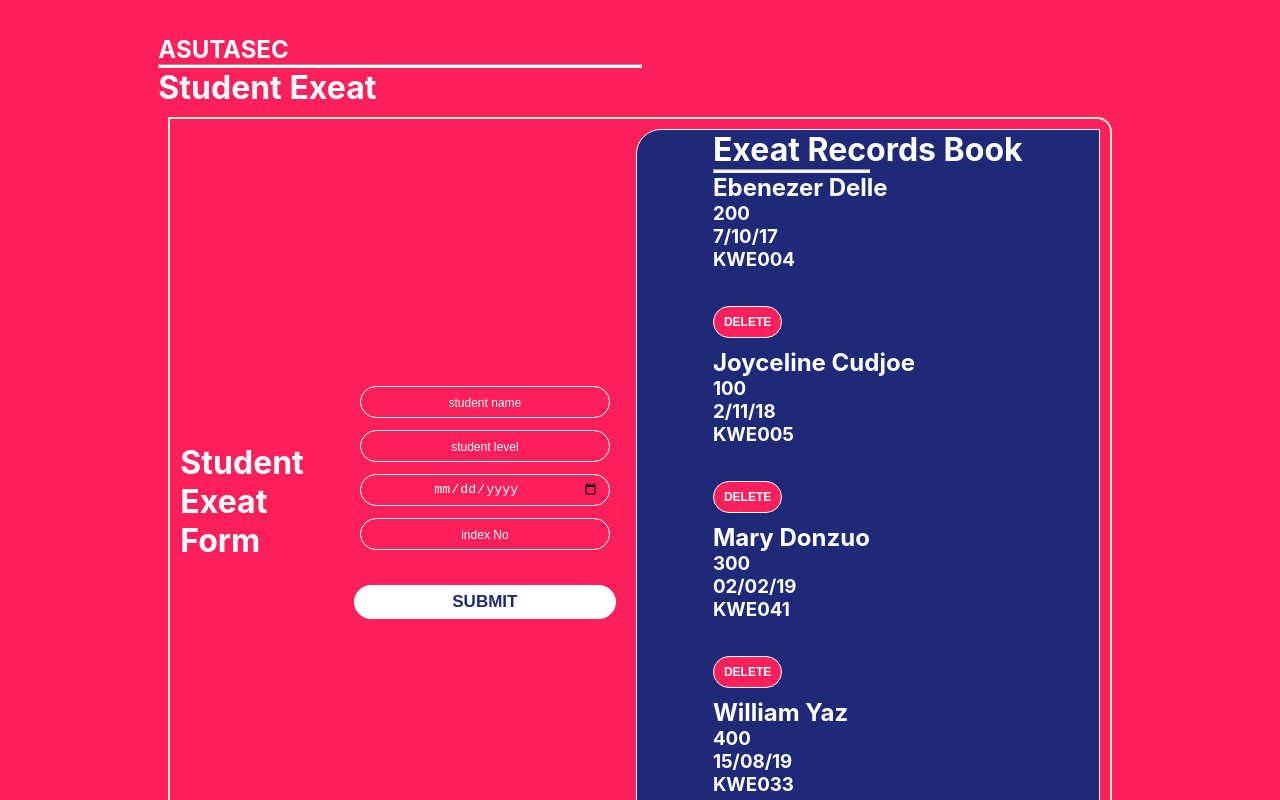
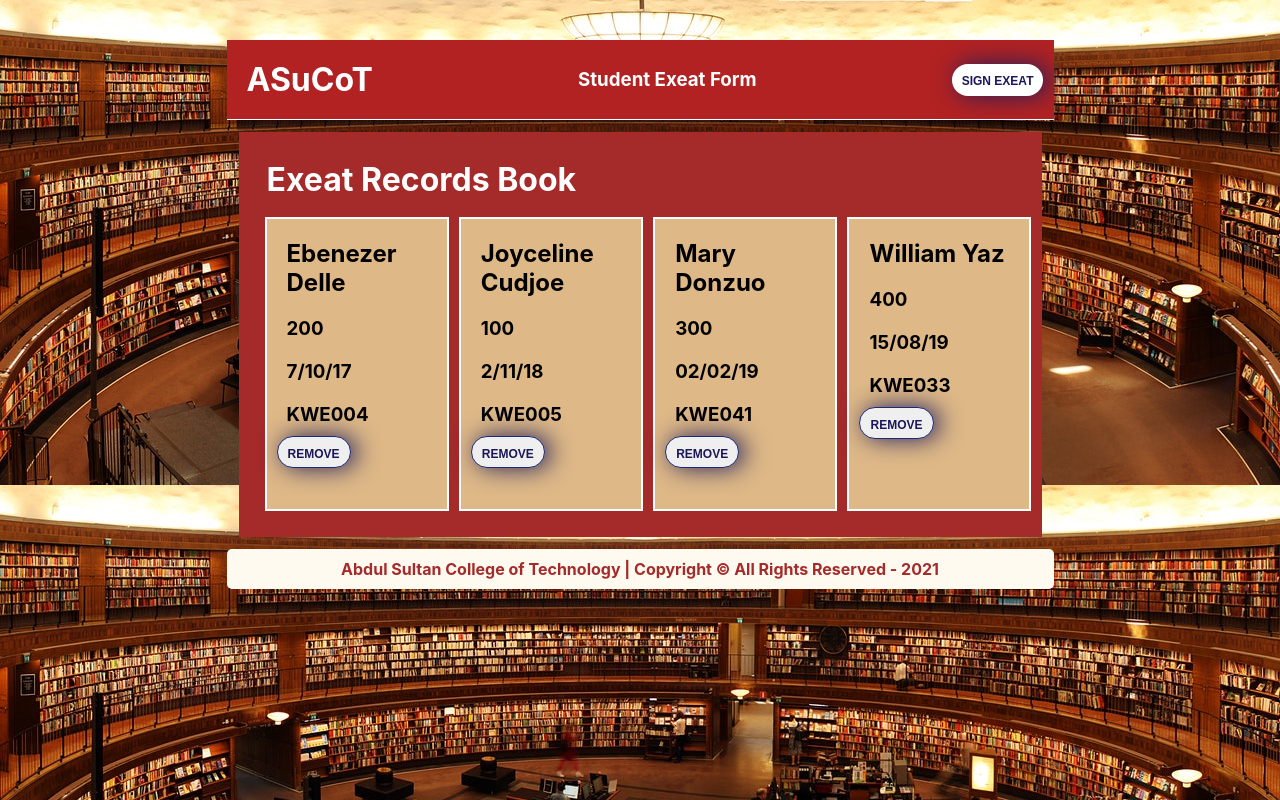
Before and after one commit to abdulsultans/React-JS-school-exeat, a React (Create React App) app: page / in a window 1280 px wide. Shown: the top 800 px of the page. Built offline with nearby package versions, Linux system fonts and the light colour scheme.

Commit message:
added some styles and effects

```diff
--- a/src/App.css
+++ b/src/App.css
@@ -1,39 +1,48 @@
 * {
   margin: 0px;
-  padding: 0px;
-}
-
-.container {
-  border: 2px solid white;
-  width: 100%;
-  height: 12vh;
-  background: "";
-  color: #fff;
+  padding: 10px;
 }
 
 body {
+  color: white;
+  /* background-color: brown; */
   display: flex;
   justify-content: center;
   align-items: center;
-  margin: 25px;
-  padding: 10px;
-  background-color: #ff1f5a;
-  color: white;
+  flex-direction: row;
+  background-image: url("./backstu.jpg");
+}
+
+.header {
+  display: flex;
+  justify-content: space-between;
+  align-items: center;
+  border-bottom: 1px solid rgb(255, 255, 255);
+  background-color: firebrick;
 }
 
 form {
   padding: 10px;
   margin: 10px;
   display: grid;
-  grid-template-columns: repeat(2) 1fr;
+  grid-template-columns: repeat(2) 1fr 1fr;
   justify-content: center;
   align-items: center;
 }
 
-input {
+.exeat-form p small{
+	display: flex;
+	align-items: center;
+	justify-content: center;
+	margin: 0px;
+	padding: 0px;
+
+}
+
+input, textarea {
   width: 250px;
   height: 32px;
-  background: transparent;
+  background: white;
   border: 1px solid white;
   border-radius: 20px;
   margin: 6px;
@@ -41,75 +50,82 @@ input {
   box-sizing: border-box;
   outline: none;
   text-align: center;
-  color: white;
 }
 
 ::placeholder {
-  color: white;
+  color: #1e2a78;
+  ;
   font-size: 12px;
 }
 
 button {
   width: auto;
-  background: #ff1f5a;
-  border: 1px solid white;
-  margin: 35px 0 10px;
+  /* background: #ff1f5a; */
+  border: 1px solid #1e2a78;
+  box-shadow: #1f1f5a 5px 0 25px 0;
   height: 32px;
   font-size: 12px;
   font-weight: bold;
   border-radius: 20px;
-  padding: 0 10px;
   box-sizing: border-box;
   outline: none;
-  color: white;
+  color: #1b175a;
   cursor: pointer;
 }
 
-.submit-btn{
+.submit-btn {
   color: #1e2a78;
   font-size: 17px;
-  height: 50%;
-  width: auto;
   border-radius: 25px;
-  background: #fff;
-
+  margin-top: 5px;
+  align-items: center;
 }
 
 .stud {
-  border: 1px solid white;
-  background-color: #1e2a78;
+  /* border: 1px solid white; */
+  /* background-color: #1e2a78; */
   width: 100%;
   height: auto;
-  display: grid;
-  justify-content: center;
+  display: flex;
+  justify-content: space-between;
   align-items: center;
-  grid-template-columns: repeat(3), 1fr;
+  flex-direction: column 1fr 1fr 1fr;
   border-radius: 25px 0 0 25px;
   box-shadow: grey;
+  margin-right: 15px;
+  padding: 8px;
 }
 
 .App {
-  padding: 10px;
-  margin: 10px;
+  padding: 8px;
+  margin: 12px;
   display: flex;
+  flex-direction: rows;
   justify-content: center;
   align-items: center;
-  border: 2px solid blanchedalmond;
-  border-radius: 0 15px 15px 0;
+  background: brown;
 }
 
 footer {
   display: flex;
   justify-content: center;
   align-items: center;
-  margin: 5px;
-  padding: 5px;
+  margin-bottom: 10px;
+  padding: 0;
+  color: brown;
+  background-color: floralwhite;
+  border-radius: 5px;
+  }
+
+.card {
+  height: 270px;
+  width: 160px;
+  border: 2px solid white;
+  background-color: burlywood;
+  color: black;
 }
 
-hr {
-  width: 50%;
-  padding-bottom: 2px;
-  background-color: whitesmoke;
-  align-items: center;
-  justify-content: center;
+.card:hover {
+	background-color: yellow;
+	border: 2px solid crimson;
 }
--- a/src/App.js
+++ b/src/App.js
@@ -3,16 +3,24 @@ import AddStudent from "./components/AddStudent";
 import Footer from "./components/Footer";
 import Header from "./components/Header";
 import Students from "./components/Students";
+import { useState } from "react";
 
 function App() {
+	const [toggle, setToggle] = useState(false);
+
+	function showform() {
+    setToggle(!toggle);
+  }
+
   return (
     <div>
-      <Header />
-      <h1>Student Exeat</h1>
+      <Header showform={showform} toggle={toggle} />
       <div className="App">
-        <h1>Student Exeat Form</h1>
-        <AddStudent />
-        <Students />
+        <div>
+		{toggle && <AddStudent />}
+         <h1>Exeat Records Book</h1>
+         <Students />
+        </div>
       </div>
       <Footer />
     </div>
--- a/src/components/AddStudent.js
+++ b/src/components/AddStudent.js
@@ -7,35 +7,43 @@ function AddStudent() {
   const [level, setLevel] = useState();
   const [date, setDate] = useState();
   const [indexNo, setIndexNo] = useState();
+  const [reason, setReason] = useState();
 
   const onsubmit = (e) => {
     e.preventDefault();
-    dispatch({ type: "ADDSTUDENT", payload: { name, level, date, indexNo } });
+    dispatch({ type: "ADDSTUDENT", payload: { name, level, date, indexNo, reason } });
   };
   return (
-    <form className="addSt" onSubmit={onsubmit}>
+    <div className="exeat-form"><h1>Sign Exeat</h1>
+	<p><small>*Note: All fields are required!</small></p>
+    <form onSubmit={onsubmit}>
       <input
         type="text"
         placeholder="student name"
         onChange={(e) => setName(e.target.value)}
-      />
+      required />
       <input
         type="text"
         placeholder="student level"
         onChange={(e) => setLevel(e.target.value)}
-      />
+      required />
       <input
         type="date"
         placeholder="exeat date"
         onChange={(e) => setDate(e.target.value)}
-      />
+      required />
       <input
         type="text"
         placeholder="index No"
         onChange={(e) => setIndexNo(e.target.value)}
-      />
+      required />
+	  <textarea
+        type="text"
+        placeholder="Reason for Exeat"
+        onChange={(e) => setReason(e.target.value)} required/>
       <button className="submit-btn">SUBMIT</button>
     </form>
+    </div>
   );
 }
 
--- a/src/components/Footer.js
+++ b/src/components/Footer.js
@@ -2,9 +2,9 @@
 
 function Footer() {
     return (
-        <footer>
+        <footer className="footer">
 
-            <h4>Absuta High School | Copyright &copy; All Rights Reserved - 2021</h4>
+            <h4>Abdul Sultan College of Technology | Copyright &copy; All Rights Reserved - 2021</h4>
 
         </footer>
     )
--- a/src/components/Header.js
+++ b/src/components/Header.js
@@ -1,11 +1,17 @@
 import React from "react";
 
-function Header() {
+function Header({ showform, toggle }) {
   return (
-    <nav>
-      <h1>ASUTASEC</h1>
-      <hr/>
-    </nav>
+    <div className="header">
+      <h1>ASuCoT</h1>
+      <h3>Student Exeat Form</h3>
+	  <button
+        style={{ background: `${toggle ? "crimson" : "white"}`, border: "black"}}
+        onClick={showform}
+      >
+        {toggle ? "CLOSE" : "SIGN EXEAT"}
+      </button>
+    </div>
   );
 }
 
--- a/src/components/Students.js
+++ b/src/components/Students.js
@@ -5,10 +5,8 @@ function Students() {
   const { students, dispatch } = useContext(StudentContext);
   return (
     <div className="stud">
-      <h1>Exeat Records Book</h1>
-      <hr/>
       {students.map((student) => (
-        <div>
+        <div className="card">
           <h2>{student.name}</h2>
           <h3>{student.level}</h3>
           <h3>{student.date}</h3>
@@ -18,7 +16,7 @@ function Students() {
               dispatch({ type: "DELETE", indexNo: student.indexNo })
             }
           >
-            DELETE
+            REMOVE
           </button>
         </div>
       ))}
--- a/src/reducers/studentsReducer.js
+++ b/src/reducers/studentsReducer.js
@@ -2,7 +2,7 @@ function studentsReducer(state, action) {
   switch (action.type) {
     case "ADDSTUDENT":
       const { name, level, date, indexNo } = action.payload;
-      return [{ name, level, date, indexNo, ...state }];
+      return [{ name, level, date, indexNo }, ...state];
     case "DELETE":
       return state.filter((student) => student.indexNo !== action.indexNo);
     default:
```
Also changed, not shown: src/backstu.jpg (renamed from public/backstu.jpg).
